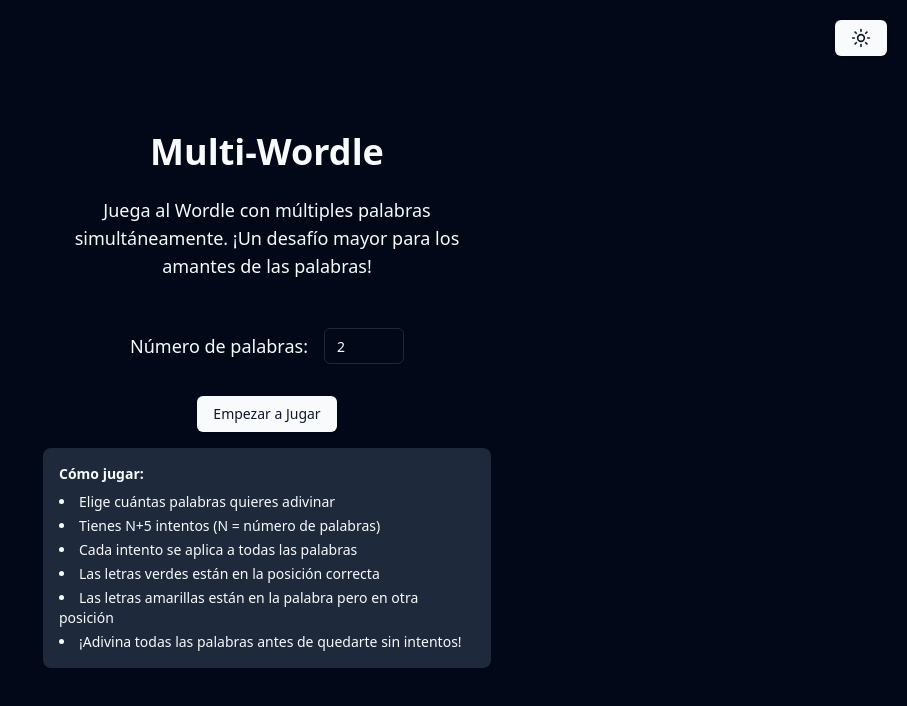
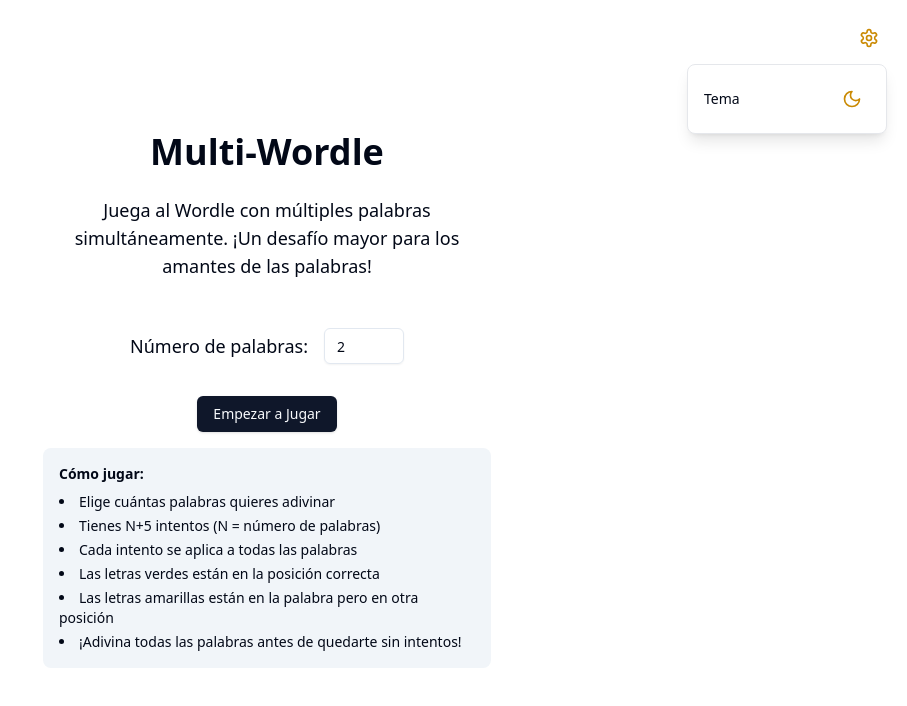
Before and after one commit to PolCarva/wordle-infinito, a Next.js app: page / in a window 1280 px wide. Both pictures are taken after a click on the button 1234 px from the left and 38 px from the top of the page. Shown: the top 706 px of the page, without its empty margins (373-1280 px from the left). Built offline with nearby package versions, Linux system fonts and the light colour scheme.

Commit message:
Add dark mode toggle and create Nav component for game interface

```diff
--- /dev/null
+++ b/app/components/game/Nav.tsx
@@ -0,0 +1,100 @@
+"use client";
+
+import { Button } from "@/app/components/ui/button";
+import { Settings, ArrowLeft, Moon, Sun } from "lucide-react";
+import { useState } from "react";
+
+interface NavProps {
+  onBack?: () => void;
+  onReset?: () => void;
+  isDark: boolean;
+  onThemeToggle: () => void;
+}
+
+export function Nav({ onBack, onReset, isDark, onThemeToggle }: NavProps) {
+  const [showSettings, setShowSettings] = useState(false);
+
+  return (
+    <div className="fixed top-5 w-full px-5">
+      <div className="relative flex justify-between items-center">
+        {onBack ? (
+          <Button
+            variant="ghost"
+            size="icon"
+            onClick={onBack}
+            className="text-yellow-600"
+          >
+            <ArrowLeft className="h-5 w-5" />
+          </Button>
+        ) : (
+          <div className="w-9 h-9" />
+        )}
+
+        <div className="relative">
+          <Button
+            variant="ghost"
+            size="icon"
+            onClick={() => setShowSettings(!showSettings)}
+            className="text-yellow-600"
+          >
+            <Settings className="h-5 w-5" />
+          </Button>
+
+          {showSettings && (
+            <div className="absolute top-full mt-2 right-0 bg-white dark:bg-gray-800 rounded-lg shadow-lg p-4 min-w-[200px] border dark:border-gray-700">
+              <div className="space-y-4">
+                <div className="flex justify-between items-center">
+                  <span className="text-sm font-medium">Tema</span>
+                  <Button
+                    variant="ghost"
+                    size="icon"
+                    onClick={onThemeToggle}
+                    className="text-yellow-600"
+                  >
+                    {isDark ? (
+                      <Sun className="h-5 w-5" />
+                    ) : (
+                      <Moon className="h-5 w-5" />
+                    )}
+                  </Button>
+                </div>
+                {onReset && (
+                  <div className="flex justify-between items-center">
+                    <span className="text-sm font-medium">Reiniciar juego</span>
+                    <Button
+                      variant="ghost"
+                      size="sm"
+                      onClick={() => {
+                        onReset();
+                        setShowSettings(false);
+                      }}
+                      className="text-yellow-600"
+                    >
+                      Reiniciar
+                    </Button>
+                  </div>
+                )}
+                {onBack && (
+                  <div className="flex justify-between items-center">
+                    <span className="text-sm font-medium">Volver al inicio</span>
+                    <Button
+                      variant="ghost"
+                      size="sm"
+                      onClick={() => {
+                        onBack();
+                        setShowSettings(false);
+                      }}
+                      className="text-yellow-600"
+                    >
+                      Volver
+                    </Button>
+                  </div>
+                )}
+              </div>
+            </div>
+          )}
+        </div>
+      </div>
+    </div>
+  );
+}
--- a/app/game.tsx
+++ b/app/game.tsx
@@ -11,12 +11,19 @@ import { Keyboard } from "./components/game/Keyboard";
 import { GameStats } from "./components/game/GameStats";
 import { GameState } from "./types";
 import { getRandomWords } from "./utils/game-utils";
+import { Nav } from "./components/game/Nav";
 
 export default function Game() {
   const [started, setStarted] = useState(false);
   const [boardCount, setBoardCount] = useState(2);
   const [gameState, setGameState] = useState<GameState | null>(null);
   const [error, setError] = useState<string | null>(null);
+  const [isDark, setIsDark] = useState(() => {
+    if (typeof window !== "undefined") {
+      return document.documentElement.classList.contains("dark");
+    }
+    return false;
+  });
 
   const initializeGame = () => {
     const words = getRandomWords(boardCount);
@@ -126,10 +133,20 @@ export default function Game() {
     return () => window.removeEventListener("keydown", handleKeyDown);
   }, [gameState, handleGuess]);
 
+  const toggleTheme = () => {
+    const html = document.documentElement;
+    const isDark = html.classList.toggle("dark");
+    setIsDark(isDark);
+    localStorage.setItem("darkTheme", String(isDark));
+  };
+
   if (!started) {
     return (
       <div className="flex w-full min-h-svh justify-center flex-col items-center gap-4 p-4">
-        <ThemeButton />
+        <Nav
+          isDark={isDark}
+          onThemeToggle={toggleTheme}
+        />
         <h1 className="text-4xl font-bold mb-2">Multi-Wordle</h1>
         <p className="text-center max-w-md text-lg mb-4">
           Juega al Wordle con múltiples palabras simultáneamente. ¡Un desafío
@@ -180,24 +197,13 @@ export default function Game() {
   if (!gameState) return null;
 
   return (
-    <div className="flex w-full flex-col items-center gap-6 p-4 pt-10 pb-[240px] md:pb-4">
-      <ThemeButton />
-      <div className="flex gap-4 relative md:fixed top-5 left-5">
-        <Button
-          variant="link"
-          onClick={() => setStarted(false)}
-          className="text-yellow-600 hover:text-yellow-700 border-yellow-600 hover:border-yellow-700"
-        >
-          Volver
-        </Button>
-        <Button
-          variant="outline"
-          onClick={initializeGame}
-          className="text-yellow-600  hover:text-yellow-700 border-yellow-600 hover:border-yellow-700"
-        >
-          Reiniciar
-        </Button>
-      </div>
+    <div className="flex w-full flex-col items-center gap-6 p-4 pt-16 pb-[240px] md:pb-4">
+      <Nav
+        onBack={() => setStarted(false)}
+        onReset={initializeGame}
+        isDark={isDark}
+        onThemeToggle={toggleTheme}
+      />
 
       <div className="flex items-center gap-4">
         <h1 className="text-4xl font-bold">Multi-Wordle</h1>
@@ -212,9 +218,21 @@ export default function Game() {
           className={`
             grid grid-cols-2 max-w-[800px] md:grid-cols-3 mx-auto lg:grid-cols-4 gap-2 md:gap-8
 
-            ${gameState.boards.length === 1 ? `!grid-cols-1 lg:!grid-cols-1` : ''}
-            ${gameState.boards.length === 2 ? `!grid-cols-2 lg:!grid-cols-2` : ''}
-            ${gameState.boards.length === 3 ? `!grid-cols-2 lg:!grid-cols-3` : ''}
+            ${
+              gameState.boards.length === 1
+                ? `!grid-cols-1 lg:!grid-cols-1`
+                : ""
+            }
+            ${
+              gameState.boards.length === 2
+                ? `!grid-cols-2 lg:!grid-cols-2`
+                : ""
+            }
+            ${
+              gameState.boards.length === 3
+                ? `!grid-cols-2 lg:!grid-cols-3`
+                : ""
+            }
 
           `}
         >
```
